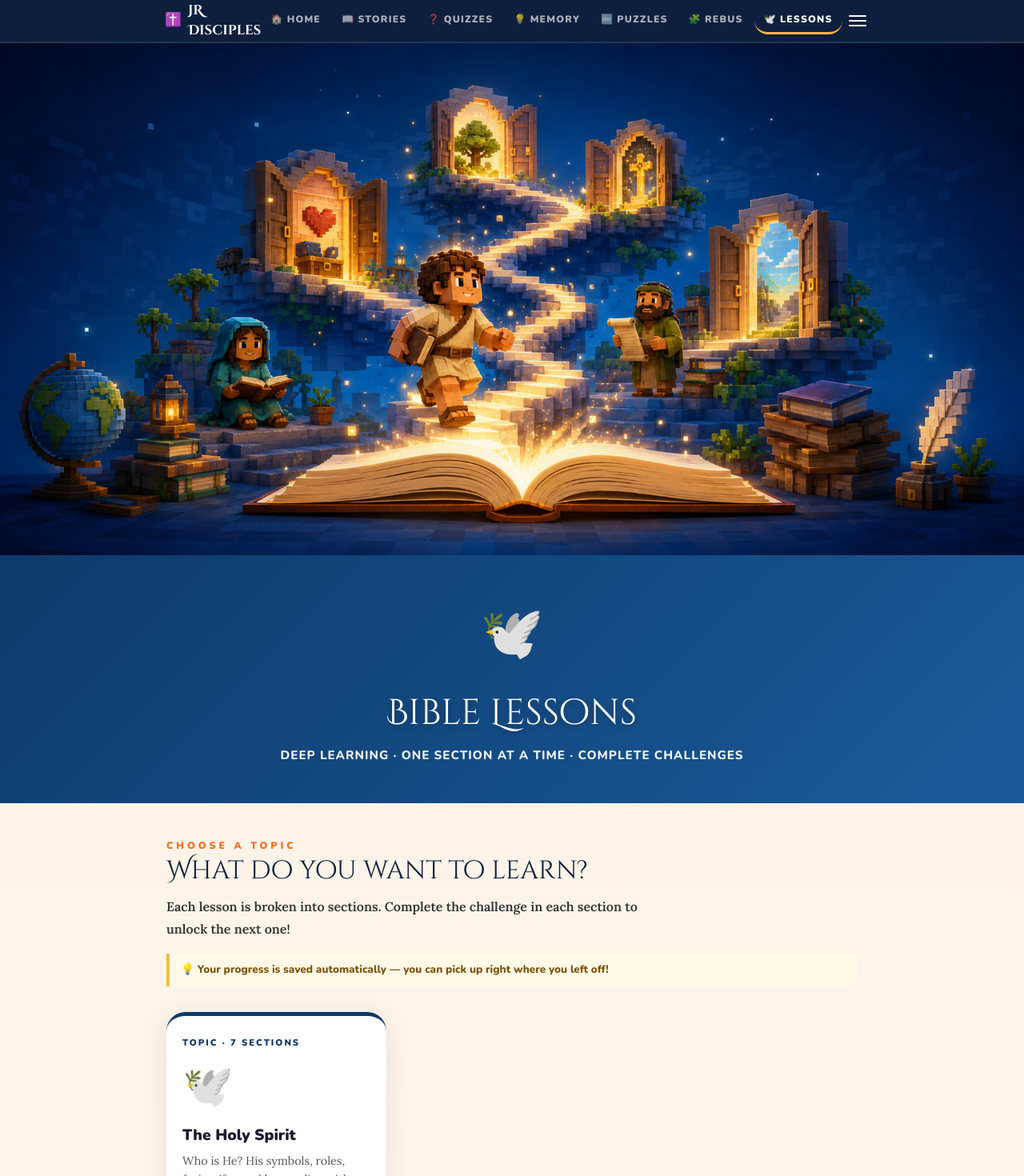
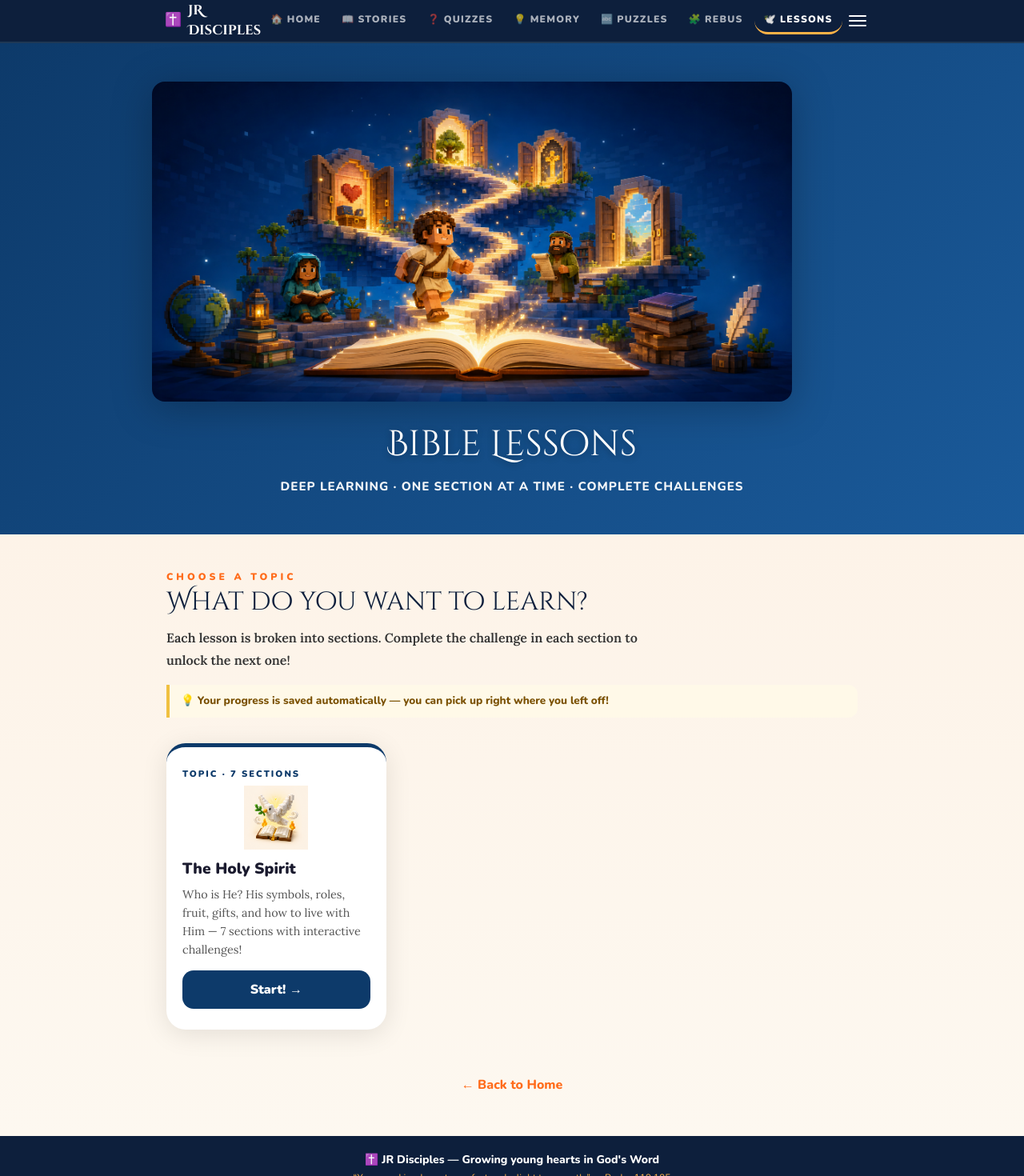
Before and after one commit to m3koval/JRDisciples, a Next.js app: page /lessons in a window 1280 px wide. Shown: the top 1470 px of the page at 80% size. Built offline with nearby package versions, Linux system fonts and the light colour scheme.

Commit message:
images improved

```diff
--- a/app/lessons/page.tsx
+++ b/app/lessons/page.tsx
@@ -3,7 +3,7 @@ import Link from "next/link";
 const topics = [
   {
     href: "/lessons/holy-spirit",
-    emoji: "🕊️",
+    image: "/images/jr/topic-holy-spirit.png",
     title: "The Holy Spirit",
     desc: "Who is He? His symbols, roles, fruit, gifts, and how to live with Him — 7 sections with interactive challenges!",
     color: "#0d3a6a",
@@ -15,16 +15,11 @@ export default function LessonsPage() {
   return (
     <>
       {/* Hero Section */}
-      <section style={{ padding: "0" }}>
-        <div style={{ width: "100%", maxWidth: "100%" }}>
-          <img src="/images/jr/lessons-hero.png" alt="Bible Lessons" style={{ width: "100%", height: "auto", display: "block" }} />
-        </div>
-      </section>
-
-      {/* Text Section */}
       <section style={{ background: "linear-gradient(135deg,#0d3a6a,#1a5a9a)", padding: "48px 18px" }}>
         <div style={{ maxWidth: 900, margin: "0 auto", textAlign: "center" }}>
-          <div style={{ marginBottom: 20, fontSize: "4rem" }}>🕊️</div>
+          <div style={{ marginBottom: 20, width: "100%", maxWidth: 800 }}>
+            <img src="/images/jr/lessons-hero.png" alt="Bible Lessons" style={{ width: "100%", height: "auto", borderRadius: 16, filter: "drop-shadow(0 8px 24px rgba(0,0,0,.25))" }} />
+          </div>
           <h1 style={{ fontFamily: "var(--font-cinzel)", fontSize: "clamp(1.8rem,5vw,2.8rem)", color: "#fff", marginBottom: 8, textShadow: "0 2px 8px rgba(0,0,0,.3)" }}>
             Bible Lessons
           </h1>
@@ -55,7 +50,13 @@ export default function LessonsPage() {
                 style={{ ["--pz-color" as string]: topic.color, textDecoration: "none" }}
               >
                 <p className="puzzle-label">Topic · {topic.sections} sections</p>
-                <div style={{ fontSize: "3.2rem", marginBottom: 10 }}>{topic.emoji}</div>
+                <div style={{ height: 80, display: "flex", alignItems: "center", justifyContent: "center", marginBottom: 10 }}>
+                  {topic.image ? (
+                    <img src={topic.image} alt={topic.title} style={{ width: 80, height: 80, objectFit: "contain" }} />
+                  ) : (
+                    <span style={{ fontSize: "3.2rem" }}>{topic.emoji}</span>
+                  )}
+                </div>
                 <h3 style={{ fontFamily: "var(--font-nunito)", fontWeight: 900, fontSize: "1.2rem", color: "var(--text)", marginBottom: 6 }}>
                   {topic.title}
                 </h3>
--- a/app/page.tsx
+++ b/app/page.tsx
@@ -15,7 +15,7 @@ const activities: Activity[] = [
   { href: "/memory",   image: "/images/jr/icon-verse-memory.png",   title: "Verse Memory",   desc: "Hide God's Word in your heart!",                        color: "#2a6a10" },
   { href: "/puzzles",  image: "/images/jr/icon-word-puzzles.png",   title: "Word Puzzles",   desc: "Find hidden Bible words in the grid!",                  color: "#7030a0" },
   { href: "/rebus",    image: "/images/jr/icon-rebus-puzzles.png",  title: "Rebus Puzzles",  desc: "Solve picture clues to find Bible words!",              color: "#c05010" },
-  { href: "/lessons",  emoji: "🕊️",                                title: "Lessons",        desc: "Explore Bible topics step by step — with challenges!",  color: "#0d3a6a" },
+  { href: "/lessons",  image: "/images/jr/icon-lessons.png",       title: "Lessons",        desc: "Explore Bible topics step by step — with challenges!",  color: "#0d3a6a" },
 ];
 
 // Static star positions so they're consistent between server and client
--- a/app/stories/[id]/page.tsx
+++ b/app/stories/[id]/page.tsx
@@ -40,6 +40,13 @@ export default async function StoryPage({ params }: { params: Promise<{ id: stri
               {story.ageNote}
             </span>
           </div>
+
+          {/* Story image */}
+          {story.image && (
+            <div style={{ marginBottom: 28, textAlign: "center" }}>
+              <img src={story.image} alt={story.title} style={{ maxWidth: 700, width: "100%", borderRadius: 16, boxShadow: "0 8px 24px rgba(0,0,0,.15)" }} />
+            </div>
+          )}
 
           {/* Story content */}
           <div className="puzzle-box" style={{ ["--pz-color" as string]: pzColor }}>
```
